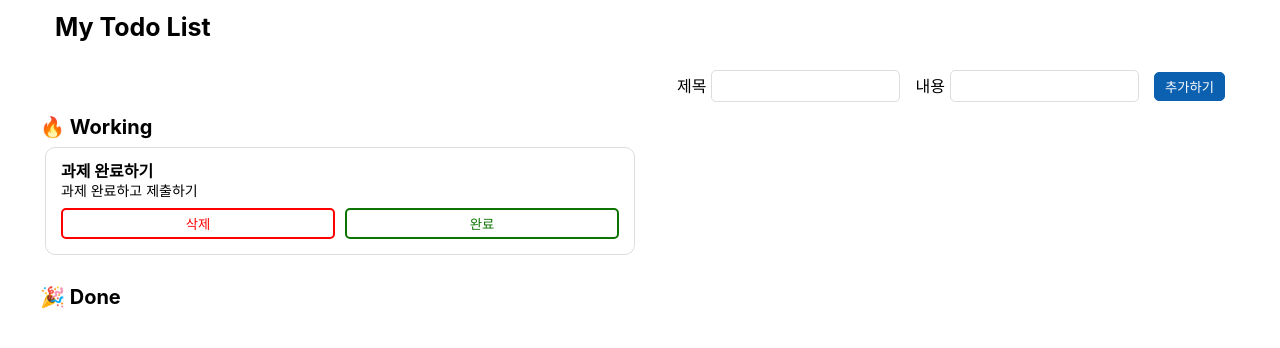
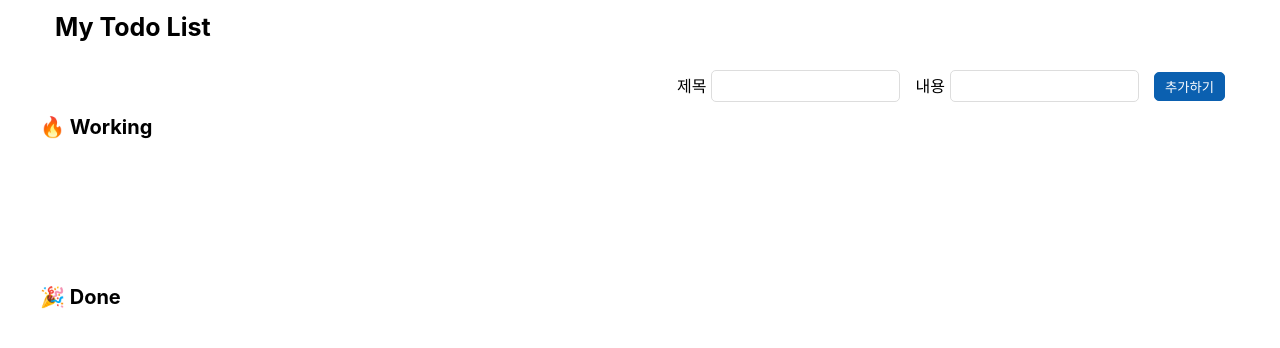
Before and after one commit to jigico/todo-list, a React (Create React App) app: page / in a window 1280 px wide. Shown: the top 348 px of the page. Built offline with nearby package versions, Linux system fonts and the light colour scheme; a web font is replaced by a local one.

Commit message:
refactor: id 값 crypto.randomUUID 적용

```diff
--- a/src/component/AddTodo.jsx
+++ b/src/component/AddTodo.jsx
@@ -4,9 +4,9 @@ import List from './List';
 export default function AddTodo() {
   const [title, setTitle] = useState('');
   const [contents, setContents] = useState('');
-  const [id, setId] = useState(0);
+  const [id, setId] = useState('');
   const [data, setData] = useState([
-    {id: 0, title: '과제 완료하기', contents: '과제 완료하고 제출하기', isDone: false},
+    // {id: 0, title: '과제 완료하기', contents: '과제 완료하고 제출하기', isDone: false},
   ]);
 
   const onChangeTitle = (e) => {
@@ -29,12 +29,7 @@ export default function AddTodo() {
       return;
     }
 
-    let newId = id;
-    if(data.length > 0){
-      newId = data[data.length-1].id + 1;
-    }else{
-      newId = newId + 1;
-    }
+    let newId = crypto.randomUUID();
     let newData = {id: newId, title: title, contents: contents, isDone: false}
     setData([...data, newData]);
     setTitle('');
--- a/src/component/List.jsx
+++ b/src/component/List.jsx
@@ -22,10 +22,10 @@ export default function List({data}) {
       const id = parent.querySelector('.target-id').value; //찾은 조상 요소의 자식중에 id 값을 가지고 있는 input 의 value 를 가져온다.
 
       let findData = data.find((el) => { //현재 데이터와 같은 id를 가진 데이터를 가져온다.
-        return el.id === Number(id); //id 가 string 으로 가져와져서 number로 형변환.
+        return el.id === id; //id 가 string 으로 가져와져서 number로 형변환.
       });
       findData.isDone = true; //상태를 완료로 변경한다.
-      setCurrData([findData]); //업데이트를 해준다.
+      setCurrData((prevData) => [findData, ...prevData]); //업데이트를 해준다.
     }
   }
 
@@ -37,10 +37,10 @@ export default function List({data}) {
       const id = parent.querySelector('.target-id').value;
 
       let findData = data.find((el) => {
-        return el.id === Number(id);
+        return el.id === id;
       });
       findData.isDone = false;
-      setCurrData([findData]);
+      setCurrData((prevData) => [findData, ...prevData]);
       console.log(findData);
     }
   }
@@ -52,7 +52,7 @@ export default function List({data}) {
       const id = parent.querySelector('.target-id').value;
       console.log(data)
       let findIdx = data.findIndex((el) => { //삭제할 아이템의 index를 구하고
-        return el.id === Number(id);
+        return el.id === id;
       });
       let newData = data.splice(findIdx,1); //splice로 삭제한다.
       setCurrData(newData); //업데이트를 해준다.
```
